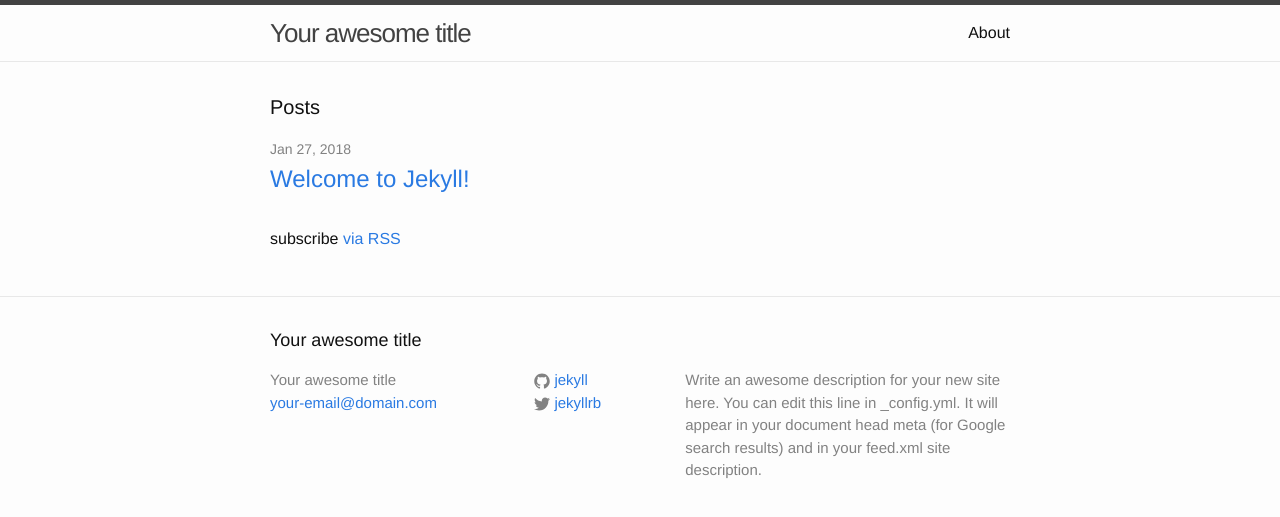
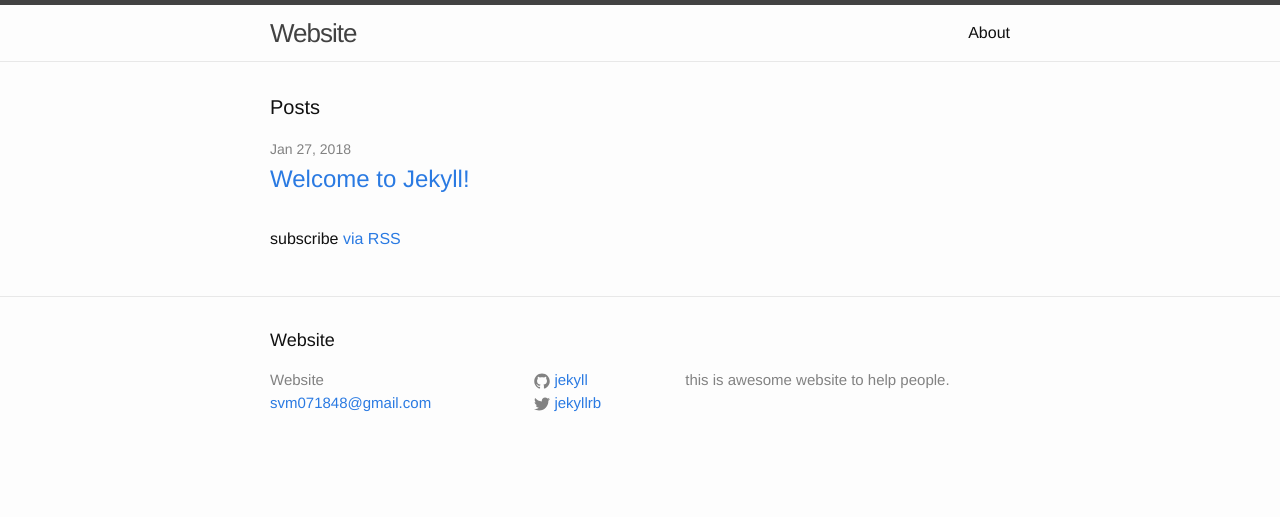
Before and after one commit to surajv5/surajv5.github.io, a Jekyll site: the page built from index.html, in a window 1280 px wide. Shown: the top 517 px of the page. Built offline with Jekyll 4.4.1, drawn with Linux system fonts in a browser that asks for light colours.

Commit message:
Update _config.yml
save my changes

```diff
--- a/_config.yml
+++ b/_config.yml
@@ -6,12 +6,10 @@
 # 'jekyll serve'. If you change this file, please restart the server process.
 
 # Site settings
-title: Your awesome title
-email: your-email@domain.com
+title: Website
+email: svm071848@gmail.com
 description: > # this means to ignore newlines until "baseurl:"
-  Write an awesome description for your new site here. You can edit this
-  line in _config.yml. It will appear in your document head meta (for
-  Google search results) and in your feed.xml site description.
+  this is awesome website to help people.
 baseurl: "" # the subpath of your site, e.g. /blog
 url: "http://yourdomain.com" # the base hostname & protocol for your site
 twitter_username: jekyllrb
```
